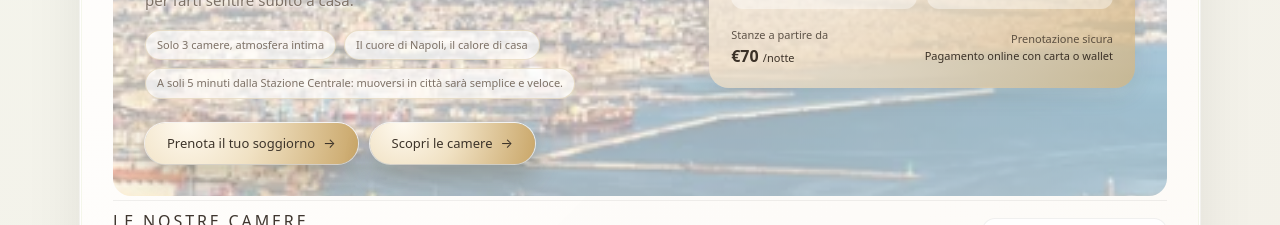
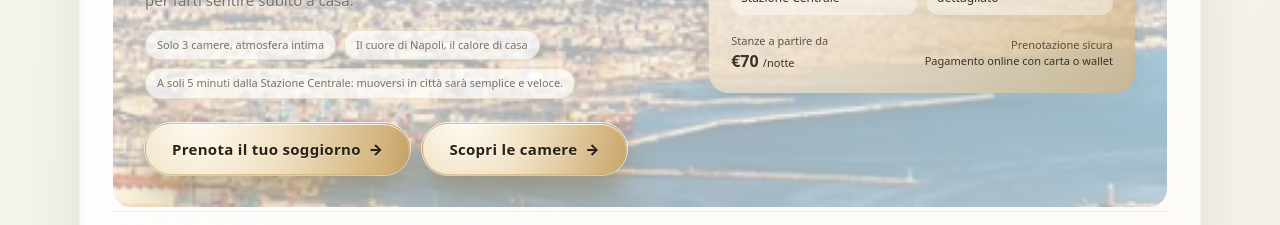
Before and after one commit to stasiosalvo/ohana-bnb, a Next.js app: page / in a window 1280 px wide. Shown: the part 1420-1645 px from the top of the page. Built offline with nearby package versions, Linux system fonts and the light colour scheme; no server answers.

Commit message:
Update styles

```diff
--- a/src/app/globals.css
+++ b/src/app/globals.css
@@ -552,19 +552,61 @@ section.promo-banner .promo-banner-cta:hover {
   gap: 8px;
   padding: 11px 22px;
   border-radius: 999px;
-  border: none;
+  border: 1px solid rgba(201, 166, 104, 0.55);
   cursor: pointer;
   font-size: 13px;
+  font-weight: 800;
   background: radial-gradient(circle at 20% 0%, #fffaf0 0%, #f0e1c3 40%, #c9a668 100%);
-  color: #3d342a;
+  color: #2a2118;
   box-shadow:
     0 14px 26px rgba(101, 80, 45, 0.3),
-    0 0 0 1px rgba(255, 255, 255, 0.9);
+    0 0 0 1px rgba(255, 255, 255, 0.9),
+    0 10px 24px rgba(201, 166, 104, 0.28);
 }
 
 .btn-primary:hover {
-  filter: brightness(1.03);
   transform: translateY(-1px);
+  box-shadow:
+    0 16px 30px rgba(101, 80, 45, 0.32),
+    0 0 0 1px rgba(255, 255, 255, 0.92),
+    0 12px 28px rgba(201, 166, 104, 0.36);
+}
+
+.btn-primary--hero {
+  padding: 14px 26px;
+  font-size: 15px;
+  font-weight: 900;
+  letter-spacing: 0.02em;
+  color: #2a2118;
+  border: 1px solid rgba(201, 166, 104, 0.6);
+  background: radial-gradient(circle at 20% 0%, #fffaf0 0%, #f0e1c3 40%, #c9a668 100%);
+  box-shadow:
+    0 18px 34px rgba(101, 80, 45, 0.32),
+    0 0 0 1px rgba(255, 255, 255, 0.92),
+    0 12px 30px rgba(201, 166, 104, 0.3),
+    inset 0 1px 0 rgba(255, 255, 255, 0.85);
+  transition: transform 0.18s ease, box-shadow 0.18s ease;
+  text-shadow: 0 1px 0 rgba(255, 255, 255, 0.55);
+}
+
+.btn-primary.btn-primary--hero:hover {
+  transform: translateY(-2px);
+  box-shadow:
+    0 24px 44px rgba(101, 80, 45, 0.36),
+    0 0 0 1px rgba(255, 255, 255, 0.92),
+    0 14px 34px rgba(201, 166, 104, 0.36),
+    inset 0 1px 0 rgba(255, 255, 255, 0.9);
+}
+
+.btn-primary.btn-primary--hero:active {
+  transform: translateY(-1px);
+}
+
+.btn-primary.btn-primary--hero:focus-visible {
+  outline: none;
+  box-shadow:
+    0 0 0 4px rgba(200, 169, 106, 0.3),
+    0 22px 44px rgba(101, 80, 45, 0.38);
 }
 
 .btn-ghost {
@@ -1363,23 +1405,27 @@ section.promo-banner .promo-banner-cta:hover {
   align-items: center;
   justify-content: center;
   font-size: 12px;
-  font-weight: 500;
+  font-weight: 800;
   padding: 9px 16px;
   border-radius: 999px;
-  border: none;
+  border: 1px solid rgba(201, 166, 104, 0.55);
   cursor: pointer;
   text-decoration: none;
-  color: #3d342a;
+  color: #2a2118;
   background: radial-gradient(circle at 20% 0%, #fffaf0 0%, #f0e1c3 40%, #c9a668 100%);
   box-shadow:
     0 4px 14px rgba(101, 80, 45, 0.25),
-    0 0 0 1px rgba(255, 255, 255, 0.9);
+    0 0 0 1px rgba(255, 255, 255, 0.9),
+    0 8px 18px rgba(201, 166, 104, 0.22);
   transition: filter 0.2s ease, transform 0.2s ease;
 }
 
 .chip:hover {
-  filter: brightness(1.03);
   transform: translateY(-1px);
+  box-shadow:
+    0 6px 18px rgba(101, 80, 45, 0.26),
+    0 0 0 1px rgba(255, 255, 255, 0.92),
+    0 10px 22px rgba(201, 166, 104, 0.3);
 }
 
 /* Pulsanti contatti e social: forzati dorati (stesso stile btn-primary) */
--- a/src/app/page.tsx
+++ b/src/app/page.tsx
@@ -657,13 +657,13 @@ export default function Home() {
 
               <div className="hero-cta-row">
                 <Link href="/prenota/sun">
-                  <button className="btn-primary" type="button">
+                  <button className="btn-primary btn-primary--hero" type="button">
                     {t.ctaPrimary}
                     <span aria-hidden>→</span>
                   </button>
                 </Link>
                 <Link href="/galleria">
-                  <button className="btn-primary" type="button">
+                  <button className="btn-primary btn-primary--hero" type="button">
                     {t.ctaSecondary}
                     <span aria-hidden>→</span>
                   </button>
```
